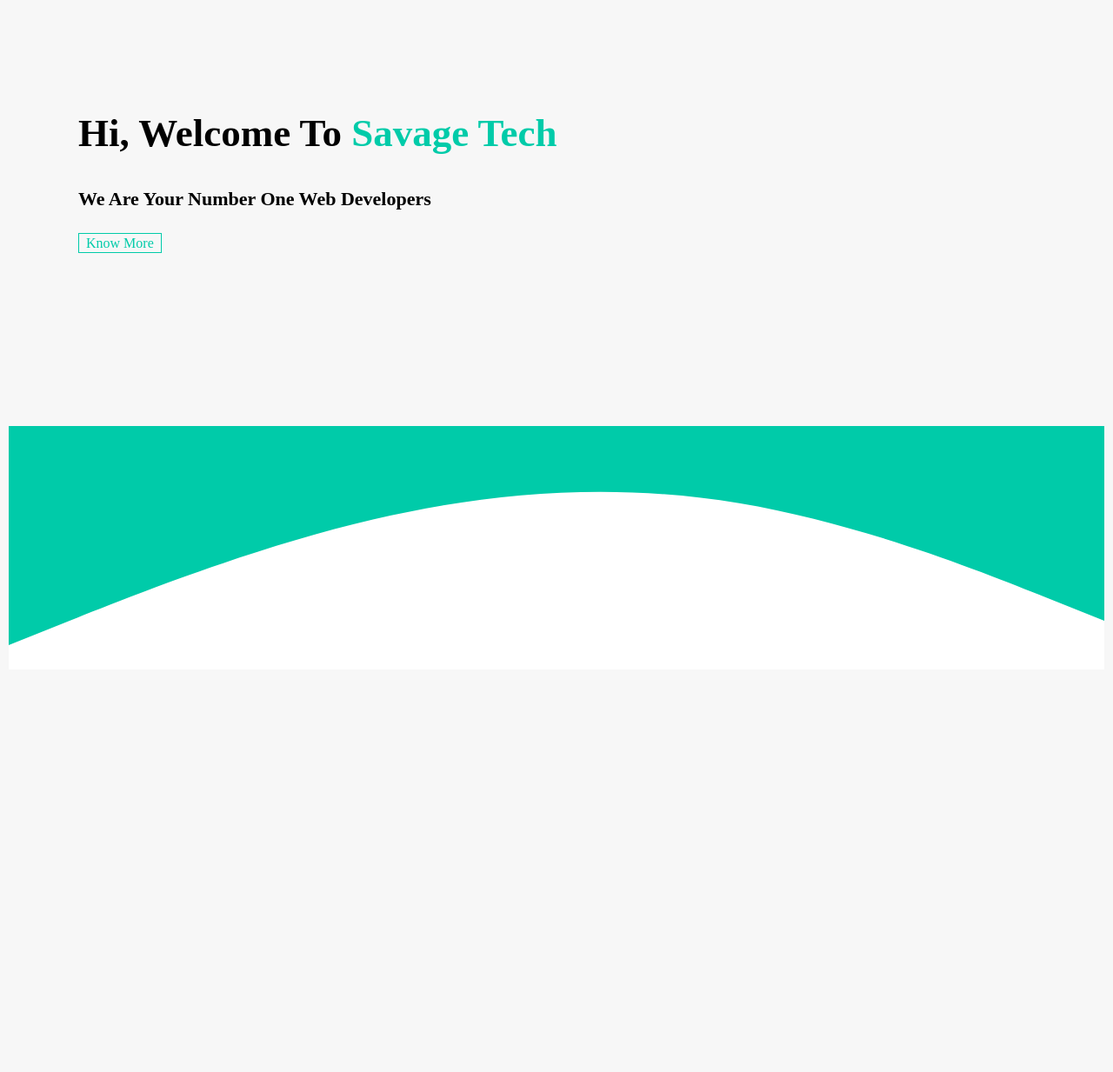
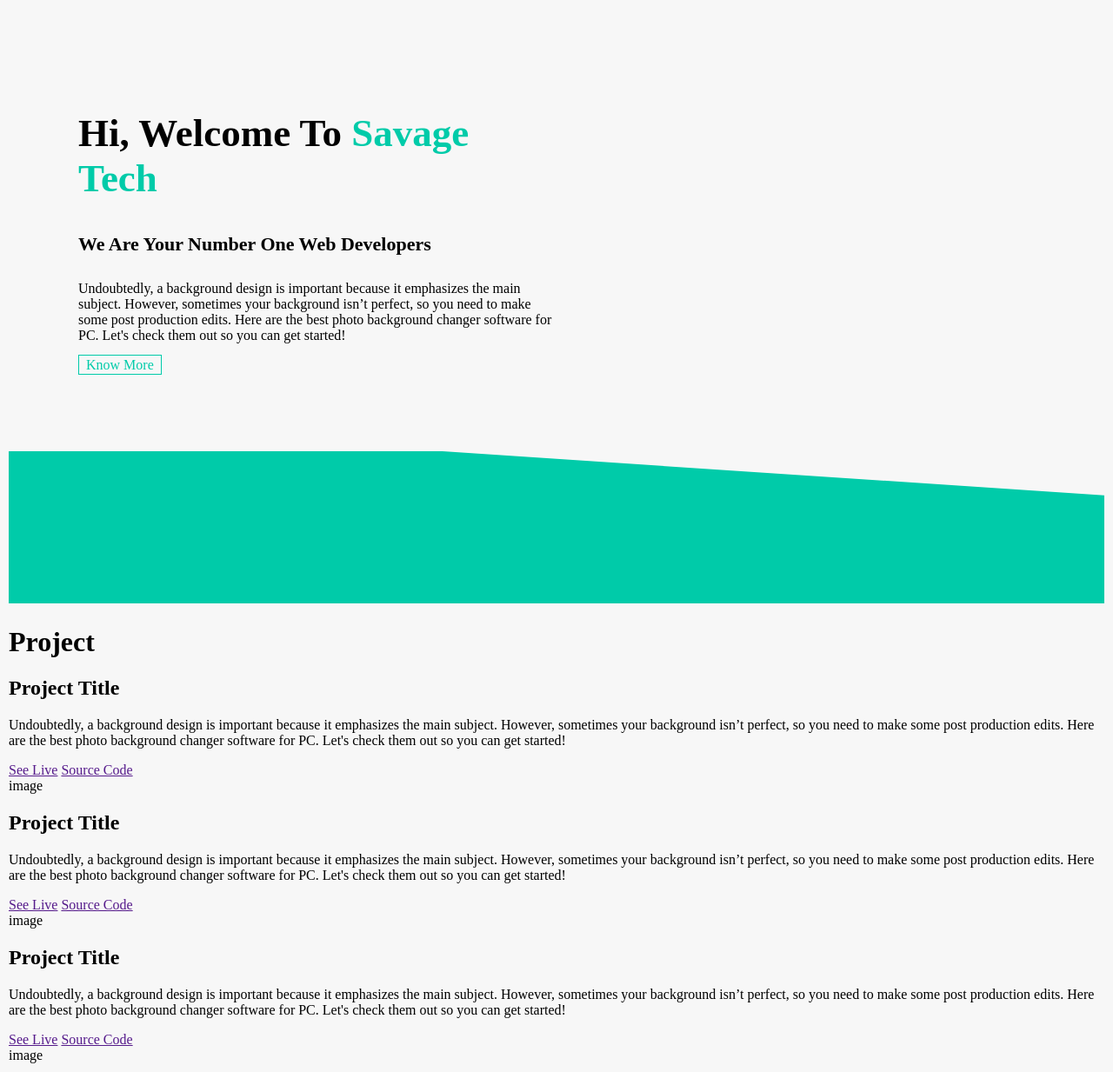
Before and after one commit to Savage-tech555/Company-potfolio, a PHP site: page / in a window 1280 px wide. Shown: the part 80-1313 px from the top of the page at 87% size. Before the commit the page ends 822 px from the top, so only its background shows below. Run offline with PHP 8.4, Linux system fonts and the light colour scheme.

Commit message:
projects

```diff
--- a/css/style.css
+++ b/css/style.css
@@ -58,6 +58,10 @@ header .fa-bars
     font-size: 35px;
     color: white;
 }
+
+svg{
+    margin-top: 500px;
+}
 }
 
 .menu ul li a
@@ -85,9 +89,13 @@ header .fa-bars
 {
     flex-wrap: wrap;
     display: flex;
-    height: 40vh;
     margin-top: 10px;
     padding: 80px;
+}
+
+.content .intro-page
+{
+    flex-basis: 50%;
 }
 
 
@@ -122,7 +130,20 @@ header .fa-bars
        transition: 2s ease;
     }
 
+    .imag
+    {
+        flex-basis: 40%;
+        background: #00cba9;
+        margin-left: 50px;
+    }
+
     svg
     {
-        background: white;
+        margin-top: 10px;
+        height: 100%;
     }
+
+    .about
+    {
+        width: 100%;
+    }
--- a/index.html
+++ b/index.html
@@ -25,20 +25,64 @@
 
         <i class="fa fa-bars"></i>
     </header>
-
+<div class="svg">
     <div class="content">
 
        <div class="intro-page">
        <h2>Hi, Welcome To <span>Savage Tech</span></h2>
        <h4> We Are Your Number One Web Developers </h4>
+       <p>Undoubtedly, a background design is important because it emphasizes the main subject. However, sometimes your background isn’t perfect,
+            so you need to make some post production edits. Here are the best photo background changer software for PC. Let's check them out so you
+            can get started!
+        </p>
        <a href="">Know More</a>
        </div>
     </div>
+    <svg xmlns="http://www.w3.org/2000/svg" viewBox="0 70 1440 200"><path fill="#00cba9" fill-opacity="1" d="M0,32L1440,128L1440,320L0,320Z"></path></svg>
 
-    <div class="about">
-        <svg xmlns="http://www.w3.org/2000/svg" viewBox="0 0 1440 320"><path fill="#00cba9" fill-opacity="1" d="M0,288L80,256C160,224,320,160,480,122.7C640,85,800,75,960,101.3C1120,128,1280,192,1360,224L1440,256L1440,0L1360,0C1280,0,1120,0,960,0C800,0,640,0,480,0C320,0,160,0,80,0L0,0Z"></path></svg>
+    <div class="project">
+        <h1>Project</h1>
+        <div class="display">
+                <div class="txt">
+                    <h2>Project Title</h2>
+                    <p>
+                        Undoubtedly, a background design is important because it emphasizes the main subject. However,
+                        sometimes your background isn’t perfect, so you need to make some post production edits.
+                        Here are the best photo background changer software for PC. Let's check them out so you can get started!
+                    </p>
+                    <a href="">See Live</a>
+                    <a href="">Source Code</a>
+                </div>
+
+                <div class="image">
+           image
+                </div>
+
+                <div class="txt">
+                    <h2>Project Title</h2>
+                    <p>Undoubtedly, a background design is important because it emphasizes the main subject. However,
+                         sometimes your background isn’t perfect, so you need to make some post production edits.
+                        Here are the best photo background changer software for PC. Let's check them out so you can get started!</p>
+                    <a href="">See Live</a>
+                    <a href="">Source Code</a>
+                </div>
+                <div class="image">
+                    image
+                </div>
+
+                <div class="txt">
+                    <h2>Project Title</h2>
+                    <p>
+                        Undoubtedly, a background design is important because it emphasizes the main subject. However, sometimes your background isn’t perfect, so you need to make some post production edits. Here are the best photo background changer software for PC. Let's check them out so you can get started!
+                    </p>
+                    <a href="">See Live</a>
+                    <a href="">Source Code</a>
+                </div>
+                <div class="image">
+                    image
+                </div>
+        </div>
     </div>
-
 
 
     <script src="app.js"></script>
```
